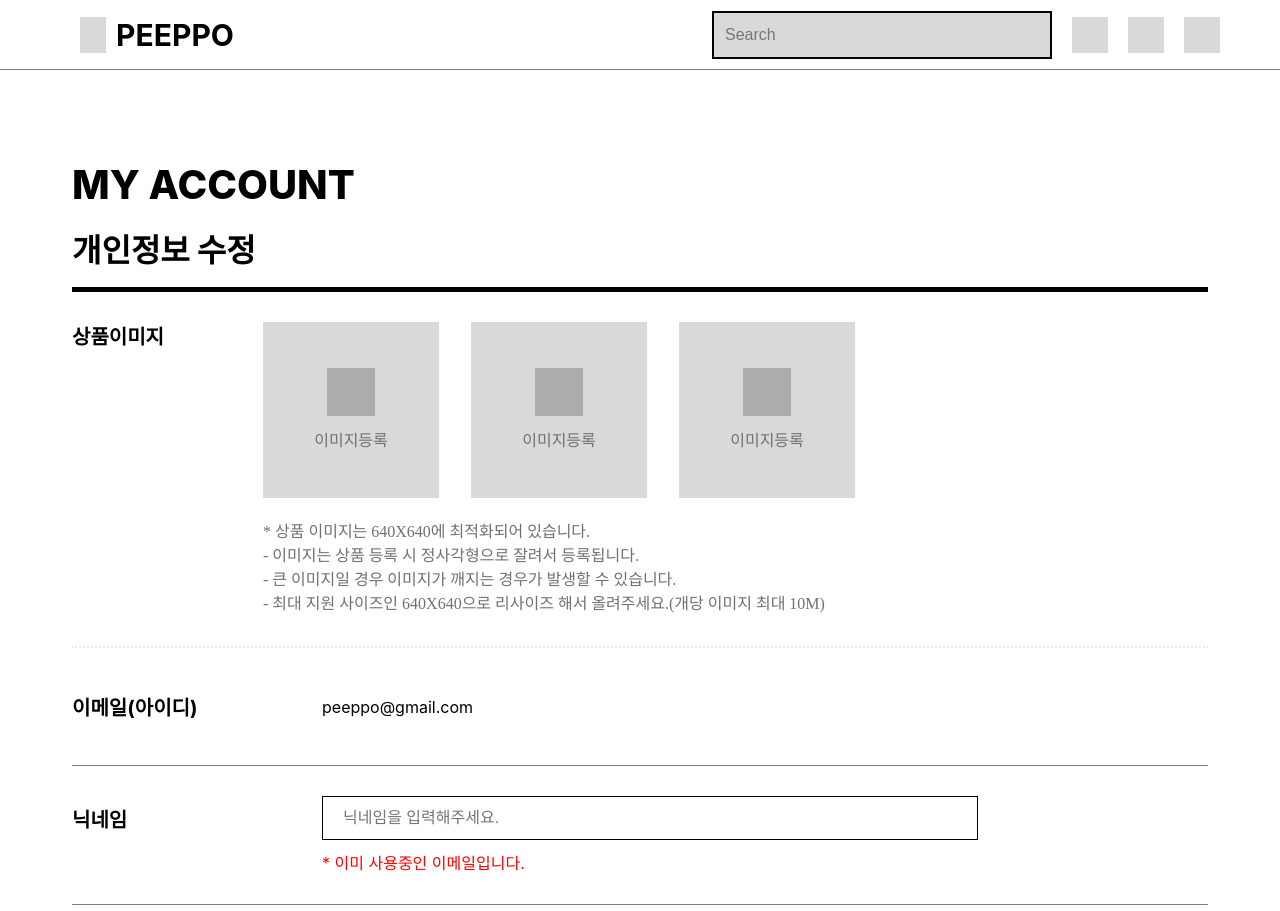
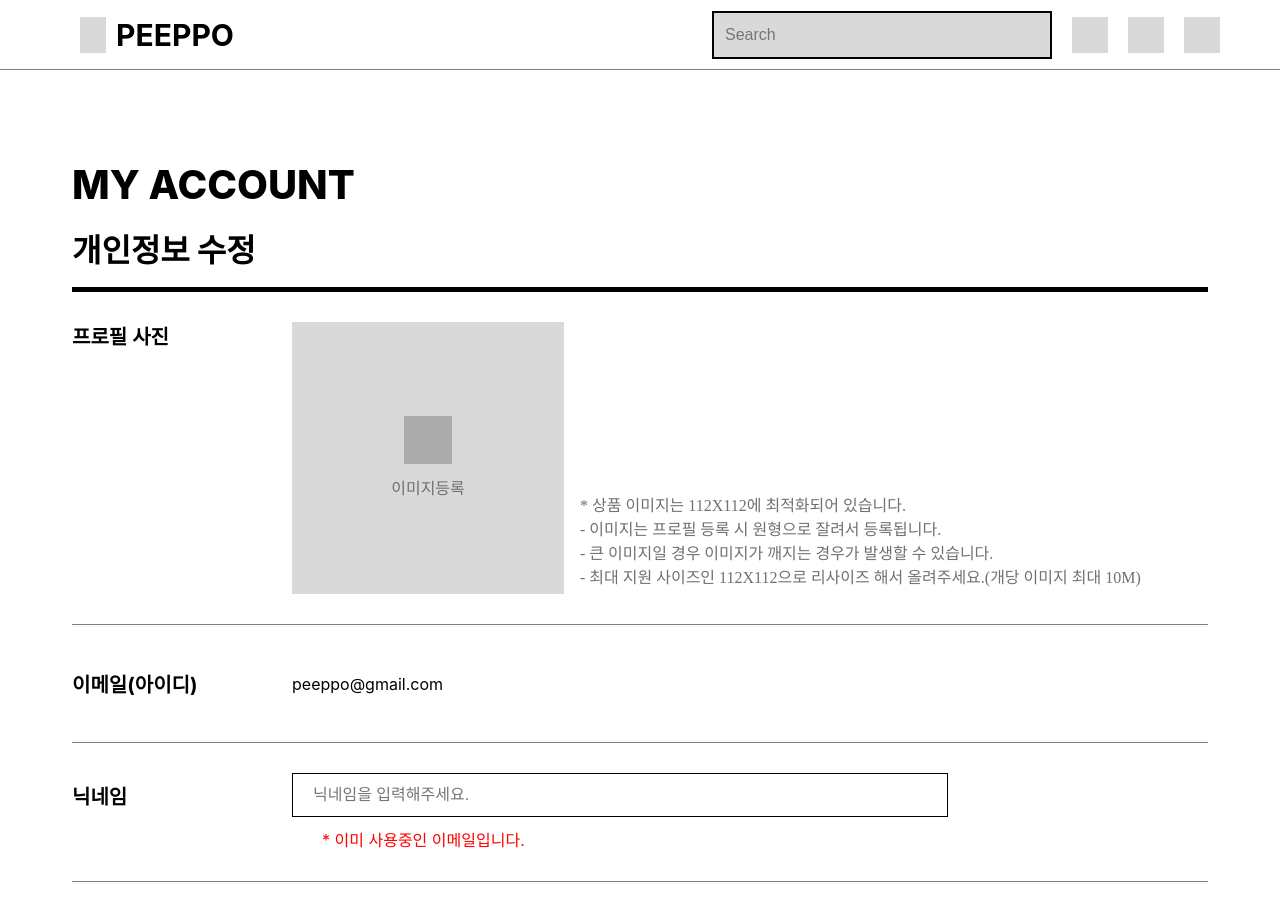
Before and after one commit to ffinal4/front-end, a React (Create React App) app: page /editprofile in a window 1280 px wide. Shown: the top 911 px of the page. Built offline with nearby package versions, Linux system fonts and the light colour scheme; a web font is replaced by a local one.

Commit message:
PEEP-29 <회원가입 페이지 프로필 이미지 컴포넌트 분리>

```diff
--- /dev/null
+++ b/src/components/EditProfilePage/ProfileImageUpload.tsx
@@ -0,0 +1,93 @@
+import React from "react";
+import { styled } from "styled-components";
+
+const ProfileImageUpload = () => {
+  return (
+    <LineContainer>
+      <RequiredText>프로필 사진</RequiredText>
+      <InputLabel htmlFor="files">
+        <InputStyleWrapper>
+          <InputStyleBox />
+          <Text style={{ color: "#717171" }}>이미지등록</Text>
+        </InputStyleWrapper>
+      </InputLabel>
+      <UploadInputBox
+        type="file"
+        id="files"
+        multiple
+        // onChange={onChangeFileHandler}
+      />
+      <TextWrapper>
+        <Text>* 상품 이미지는 112X112에 최적화되어 있습니다.</Text>
+        <Text>- 이미지는 프로필 등록 시 원형으로 잘려서 등록됩니다.</Text>
+        <Text>
+          - 큰 이미지일 경우 이미지가 깨지는 경우가 발생할 수 있습니다.
+        </Text>
+        <Text>
+          - 최대 지원 사이즈인 112X112으로 리사이즈 해서 올려주세요.(개당 이미지
+          최대 10M)
+        </Text>
+      </TextWrapper>
+    </LineContainer>
+  );
+};
+
+const LineContainer = styled.div`
+  display: flex;
+  padding: 30px 0px 30px 0px;
+  border-bottom: 1px solid gray;
+`;
+
+const RequiredText = styled.div`
+  /* border: 1px solid red; */
+  font-family: "Pretendard";
+  font-size: 20px;
+  font-weight: 700;
+  line-height: 150%;
+  margin-right: 70px;
+  width: 150px;
+`;
+
+const InputLabel = styled.label`
+  width: 272px;
+  height: 272px;
+  background-color: #d9d9d9;
+  display: flex;
+  justify-content: center;
+  align-items: center;
+  margin: 0px 16px 0px 0px;
+  cursor: pointer;
+`;
+
+const InputStyleWrapper = styled.div`
+  display: grid;
+  justify-content: center;
+  align-items: center;
+`;
+
+const InputStyleBox = styled.div`
+  width: 48px;
+  height: 48px;
+  margin: 0px auto 13px auto;
+  background-color: #acacac;
+`;
+
+const Text = styled.div`
+  font-family: "Pretendard";
+  font-size: 16px;
+  font-weight: 400;
+  line-height: 150%;
+  color: #717171;
+`;
+
+const UploadInputBox = styled.input`
+  display: none;
+`;
+
+const TextWrapper = styled.div`
+  /* border: 1px solid black; */
+  margin: 22px 0px 0px 0px;
+  padding-top: 150px;
+`;
+
+export default ProfileImageUpload;
--- a/src/pages/EditProfilePage.tsx
+++ b/src/pages/EditProfilePage.tsx
@@ -4,7 +4,7 @@ import { useForm } from "react-hook-form";
 import { StBasicButton } from "../styles/BasicButton";
 import { useNavigate } from "react-router-dom";
 import { StBasicInput } from "../styles/BasicInput";
-import ImageUpload from "../components/UploadPage/ImageUpload";
+import ProfileImageUpload from "../components/EditProfilePage/ProfileImageUpload";
 
 interface EditForm {
   select: string;
@@ -32,8 +32,7 @@ const EditProfilePage = () => {
         </TitleContainer>
         <EditProfileForm>
           <ProfileImageContainer>
-            {/* <Label>프로필 사진</Label> */}
-            <ImageUpload />
+            <ProfileImageUpload />
           </ProfileImageContainer>
           <EmailContainer>
             <Label>이메일(아이디)</Label>
@@ -145,7 +144,9 @@ const EditProfileForm = styled.form`
   height: 1135px;
   margin: auto;
 `;
-const ProfileImageContainer = styled.div``;
+const ProfileImageContainer = styled.div`
+  /* border: 3px solid green; */
+`;
 const EmailContainer = styled.div`
   /* border: 3px solid green; */
   display: flex;
@@ -156,7 +157,7 @@ const EmailContainer = styled.div`
 const Label = styled.div`
   /* border: 1px solid red; */
   font-size: 20px;
-  width: 180px;
+  width: 150px;
   font-weight: 700;
   display: flex;
   margin-right: 70px;
@@ -174,10 +175,10 @@ const NickNameContainer = styled.div`
 `;
 const CommonLabel = styled.div`
   font-size: 20px;
-  width: 200px;
+  width: 150px;
   font-weight: 700;
   /* border: 1px solid red; */
-  margin-right: 50px;
+  margin-right: 70px;
 `;
 const NickNameInputContainer = styled.div`
   width: 656px;
@@ -242,7 +243,7 @@ const AddressLabelContainer = styled.div`
 `;
 const AddressLabel = styled.label`
   /* border: 1px solid red; */
-  width: 180px;
+  width: 150px;
   height: 33px;
   font-size: 20px;
   font-weight: bold;
@@ -253,13 +254,12 @@ const AddressContainer = styled.div`
   margin-top: 20px;
   display: flex;
   align-items: center;
-  padding-left: 250px;
-  padding-right: 220px;
+  padding-left: 220px;
+  padding-right: 250px;
 `;
 const AddContent = styled.div`
   /* border: 1px solid red; */
-  padding-left: 250px;
-  padding-top: 10px;
+  margin: 10px 0px 40px 220px;
   color: gray;
 `;
 
```
